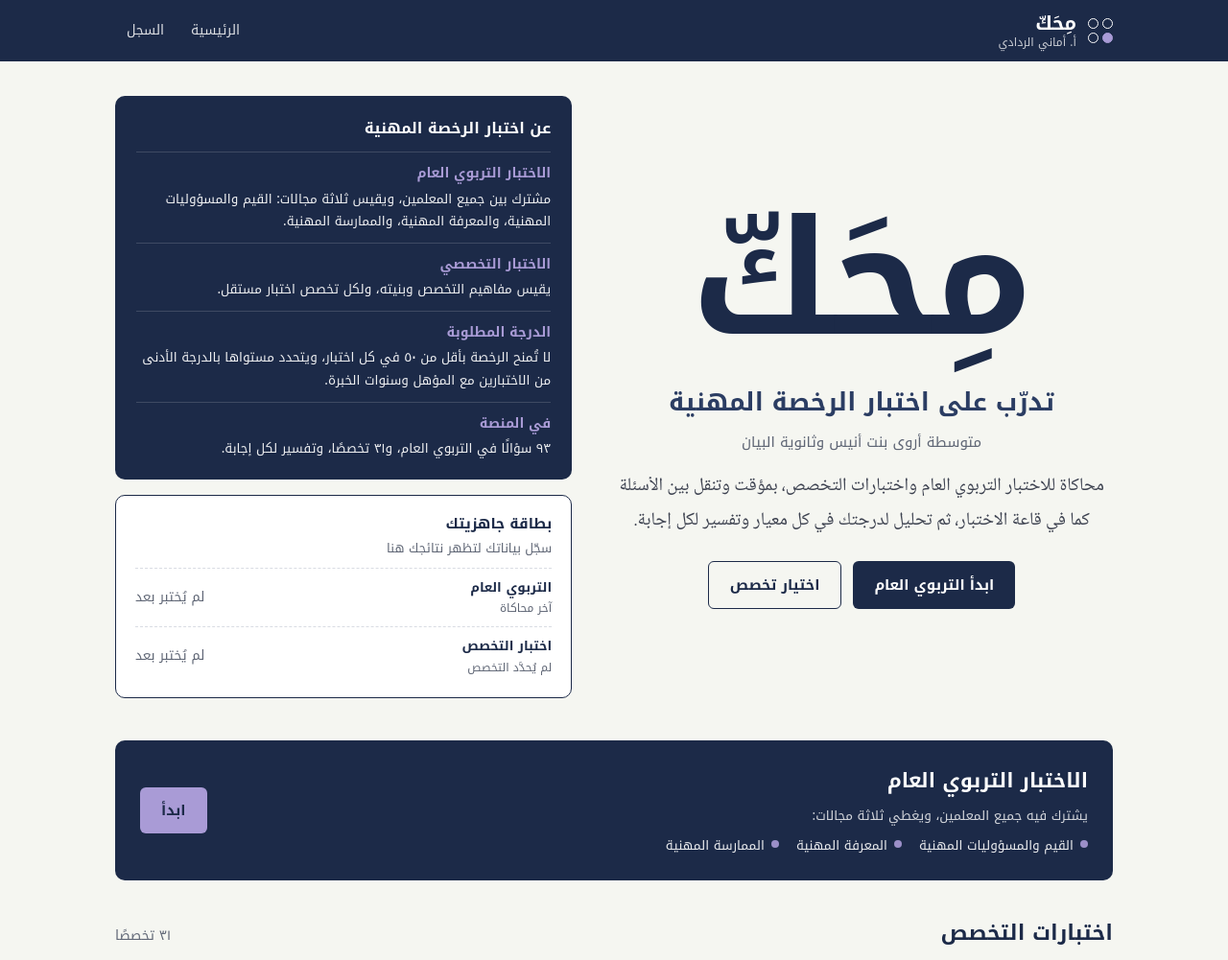
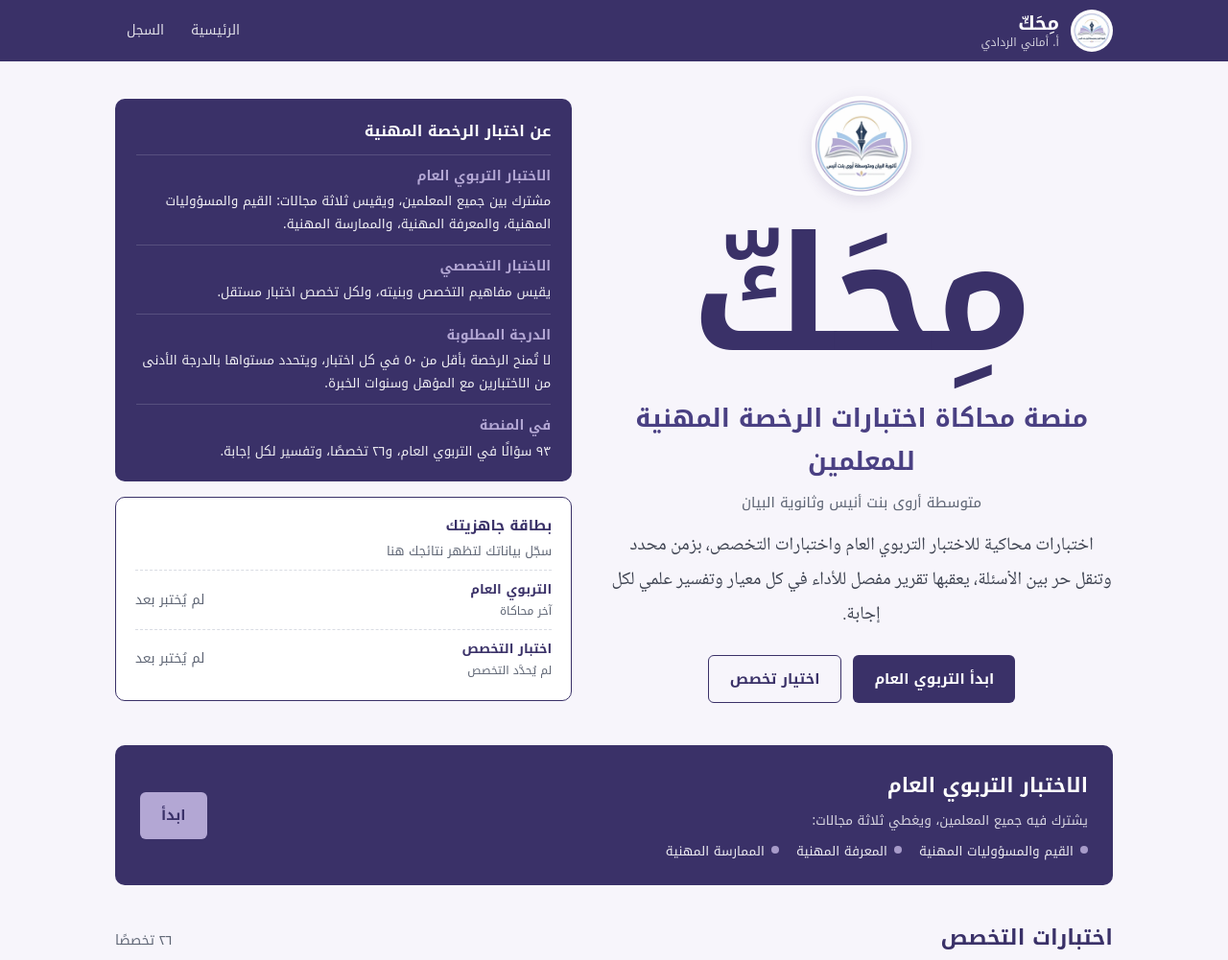
Before and after one commit to raddadieman-creator/Rokhsah-2030, a plain HTML site: page amani/index.html in a window 1280 px wide. Shown: the top 1001 px of the page at 96% size. Drawn offline with Linux system fonts and the light colour scheme.

Commit message:
منصة أماني: شعار المدرسة وألوان الخزامى وتخصصات المتوسط والثانوي وصياغة احترافية
Co-Authored-By: Claude Opus 5.5 <noreply@anthropic.com>
Claude-Session: https://claude.ai/code/session_01PFZWSz8tCcmcDpmscpvSjX

```diff
--- a/css/style.css
+++ b/css/style.css
@@ -21,7 +21,7 @@ button{cursor:pointer}
 .top{background:var(--ink);color:#fff}
 .top-in{display:flex;align-items:center;justify-content:space-between;gap:16px;min-height:64px}
 .brand{display:flex;align-items:center;gap:12px;background:none;border:0;color:#fff;padding:6px 0;text-align:start}
-.brand img{height:38px;width:auto}
+.brand img{height:44px;width:44px;border-radius:50%;background:#fff;padding:2px}
 .brand-mark{display:grid;grid-template-columns:repeat(2,11px);gap:4px}
 .brand-mark i{width:11px;height:11px;border-radius:50%;border:1.6px solid #fff;display:block}
 .brand-mark i:nth-child(3){background:var(--mark);border-color:var(--mark)}
@@ -55,6 +55,7 @@ label.field input:focus,label.field select:focus{border-color:var(--ink);outline
 /* الرئيسية */
 .hero{display:grid;grid-template-columns:1.1fr 1fr;gap:40px;align-items:center;padding:36px 0 24px}
 .hero-main{text-align:center}
+.hero-logo{width:104px;height:104px;border-radius:50%;display:block;margin:0 auto 6px;box-shadow:0 4px 16px rgba(58,49,104,.15)}
 .hero .hero-name{font-size:clamp(96px,13vw,170px);line-height:1.2;font-weight:800;margin:0;letter-spacing:0}
 .hero-side{display:grid;gap:16px}
 .about{background:var(--ink);color:#fff;border-radius:var(--r-m);padding:20px 22px}
--- a/js/app.js
+++ b/js/app.js
@@ -19,6 +19,11 @@
   let user = store.get(K.user, null);
 
   /* ---------- فهرس التخصصات ---------- */
+  if (Array.isArray(C.STAGES)) {
+    const ok = st => C.STAGES.some(x => st.includes(x)) || st === "جميع المراحل";
+    SPECS.forEach(g => { g.items = g.items.filter(s => ok(s.stage)); });
+    for (let i = SPECS.length - 1; i >= 0; i--) if (!SPECS[i].items.length) SPECS.splice(i, 1);
+  }
   const SPEC_INDEX = {};
   SPECS.forEach(g => g.items.forEach(s => { SPEC_INDEX[s.id] = Object.assign({ file: g.file, group: g.group }, s); }));
   function bankInfo(id) {
@@ -36,6 +41,9 @@
   if (C.ACCENT) {
     const r = document.documentElement.style;
     r.setProperty("--mark", C.ACCENT);
+    if (C.INK) r.setProperty("--ink", C.INK);
+    if (C.INK_2) r.setProperty("--ink-2", C.INK_2);
+    if (C.PAPER) r.setProperty("--paper", C.PAPER);
     if (C.ACCENT_SOFT) r.setProperty("--mark-soft", C.ACCENT_SOFT);
     if (C.ACCENT_TEXT) r.setProperty("--mark-text", C.ACCENT_TEXT);
   }
@@ -174,10 +182,11 @@
     const mySpec = user && SPEC_INDEX[user.spec];
     const g = lastScore("gen"), s = mySpec ? lastScore(mySpec.id) : null;
     let html = '<section class="hero"><div class="hero-main">' +
+      (C.LOGO_URL ? '<img class="hero-logo" src="' + esc(/^(https?:|data:)/.test(C.LOGO_URL) ? C.LOGO_URL : BASE + C.LOGO_URL) + '" alt="' + esc(C.ORG_NAME || "") + '">' : "") +
       '<h1 class="hero-name">' + esc(C.PLATFORM_NAME) + "</h1>" +
-      '<p class="hero-sub">تدرّب على اختبار الرخصة المهنية</p>' +
+      '<p class="hero-sub">منصة محاكاة اختبارات الرخصة المهنية للمعلمين</p>' +
       (C.ORG_NAME ? '<p class="hero-org">' + esc(C.ORG_NAME) + "</p>" : "") +
-      '<p class="lead">محاكاة للاختبار التربوي العام واختبارات التخصص، بمؤقت وتنقل بين الأسئلة كما في قاعة الاختبار، ثم تحليل لدرجتك في كل معيار وتفسير لكل إجابة.</p>' +
+      '<p class="lead">اختبارات محاكية للاختبار التربوي العام واختبارات التخصص، بزمن محدد وتنقل حر بين الأسئلة، يعقبها تقرير مفصل للأداء في كل معيار وتفسير علمي لكل إجابة.</p>' +
       '<div class="hero-actions">' +
       (live ? '<button class="btn mark" data-go="exam">استكمال الاختبار المفتوح</button>' : "") +
       '<button class="btn" data-go="setup/gen">ابدأ التربوي العام</button>' +
@@ -222,7 +231,7 @@
       '<p class="page-sub">' + (isNew ? "تُحفظ مع نتائجك ليتابعها فريق المنصة." : "عدّل بياناتك، وتُرسل مع نتائجك القادمة.") + "</p>" +
       '<form id="pf" novalidate>' +
       '<label class="field"><span>الاسم الثلاثي</span><input name="name" autocomplete="name" required value="' + esc(user ? user.name : "") + '"></label>' +
-      '<label class="field"><span>المرحلة</span><select name="stage" required><option value="">اختر المرحلة</option>' + ["ابتدائي", "متوسط", "ثانوي"].map(o => "<option" + (user && user.stage === o ? " selected" : "") + ">" + o + "</option>").join("") + "</select></label>" +
+      '<label class="field"><span>المرحلة</span><select name="stage" required><option value="">اختر المرحلة</option>' + (C.STAGES || ["ابتدائي", "متوسط", "ثانوي"]).map(o => "<option" + (user && user.stage === o ? " selected" : "") + ">" + o + "</option>").join("") + "</select></label>" +
       '<label class="field"><span>التخصص</span><select name="spec" required>' + specOptions(user && user.spec) + "</select></label>" +
       '<p class="err" id="pfErr" role="alert"></p>' +
       '<button class="btn" type="submit" style="width:100%">' + (isNew ? "حفظ والمتابعة" : "حفظ التعديلات") + "</button></form></div></div>";
--- a/js/tenants.js
+++ b/js/tenants.js
@@ -5,11 +5,15 @@ window.TENANTS = {
     PLATFORM_NAME: "مِحَكّ",
     OWNER_NAME: "أ. أماني الردادي",
     ORG_NAME: "متوسطة أروى بنت أنيس وثانوية البيان",
-    LOGO_URL: "",
+    LOGO_URL: "assets/albayan-logo.png",
     SCRIPT_URL: "",
-    ACCENT: "#A99BD6",
-    ACCENT_SOFT: "#EFEBF9",
-    ACCENT_TEXT: "#4B3C86",
+    STAGES: ["متوسط", "ثانوي"],
+    INK: "#3A3168",
+    INK_2: "#4A4083",
+    PAPER: "#F7F5FB",
+    ACCENT: "#B3A7D4",
+    ACCENT_SOFT: "#EEEAF7",
+    ACCENT_TEXT: "#463A80",
     ACTIVE: true,
     EXPIRES: "2027-11-13"
   }
```
Also changed, not shown: assets/albayan-logo.png (added).
